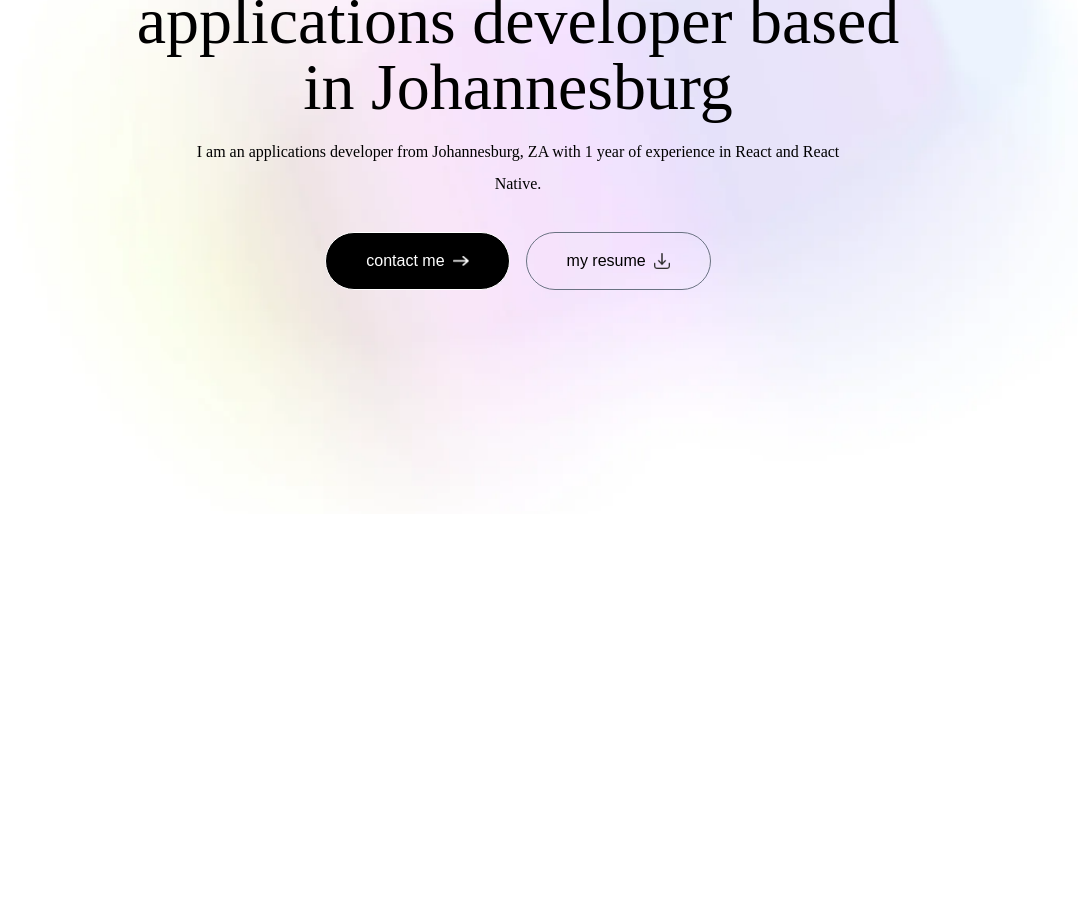
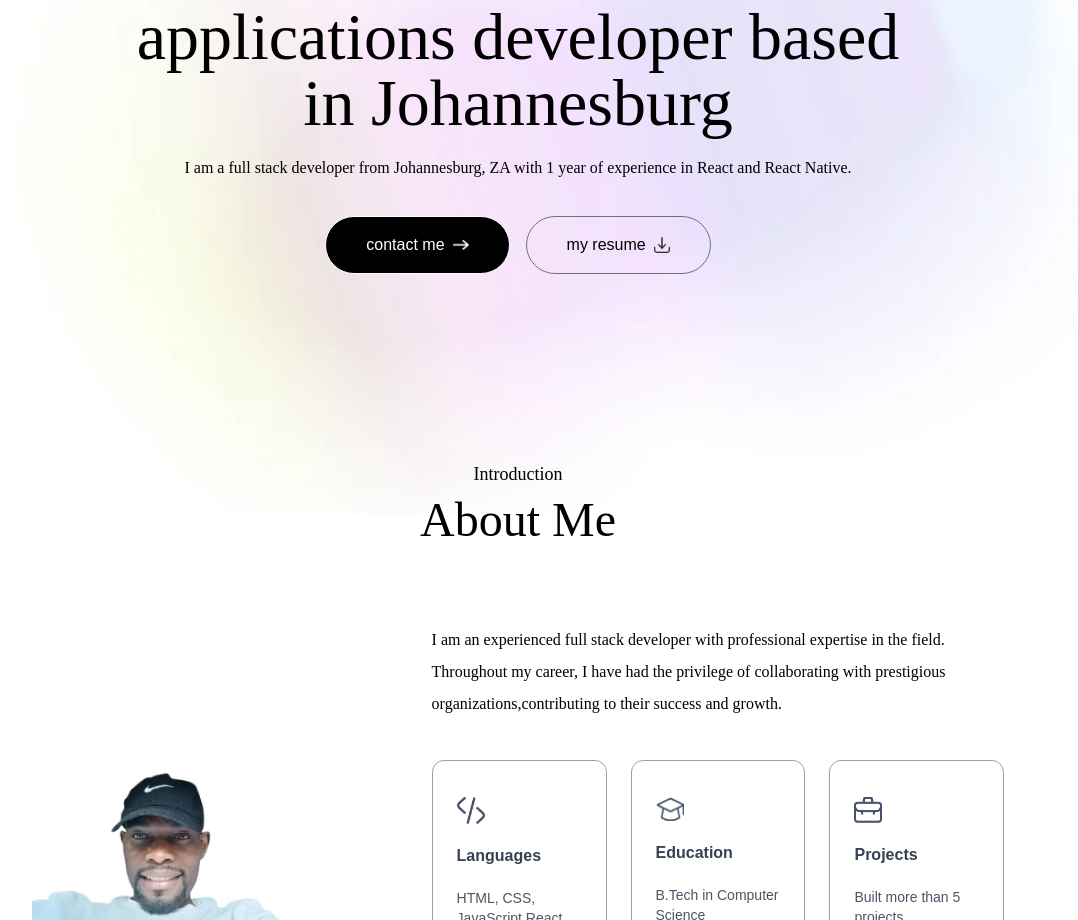
Before and after one commit to Khozacharles832/portfolio, a Next.js app: page / in a window 1280 px wide. Shown: the part 380-1300 px from the top of the page, without its empty margins (122-1200 px from the left). Before the commit the page ends 800 px from the top, so only its background shows below. Built offline with nearby package versions, Linux system fonts and the light colour scheme; a web font is replaced by a local one.

Commit message:
Create About section

```diff
--- /dev/null
+++ b/app/comoponents/About.jsx
@@ -0,0 +1,55 @@
+import { assets, infoList, toolsData } from "@/assets/assets";
+import Image from "next/image";
+import React from "react";
+
+const About = () => {
+  return (
+    <div id="about" className="w-full px-[12%] py-10 scroll-mt-20">
+      <h4 className="text-center mb-2 text-lg font-ovo">Introduction</h4>
+      <h2 className="text-center text-5xl font-ovo">About Me</h2>
+      <div className="flex w-full flex-col lg:flex-row items-center gap-20 my-20">
+        <div className="w-64 sm:w-80 rounded-3xl max-w-none">
+          <Image
+            src={assets.profile_img2}
+            alt="user"
+            className="w-full rounded-3xl"
+          />
+        </div>
+        <div className="flex-1">
+          <p className="mb-10 max-w-2xl font-ovo">
+            I am an experienced full stack developer with professional expertise
+            in the field. Throughout my career, I have had the privilege of
+            collaborating with prestigious organizations,contributing to their
+            success and growth.
+          </p>
+          <ul className="grid grid-cols-1 sm:grid-cols-3 gap-6 max-w-2xl">
+            {infoList.map(({ icon, iconDark, title, description }, index) => (
+              <li
+                className="border-[0.5px] border-gray-400 rounded-xl p-6 cursor-pointer hover:bg-lightHover hover:-translate-y-1 duration-500 hover:shadow-black"
+                key={index}
+              >
+                <Image src={icon} alt={title} className="w-7 mt-3" />
+                <h3 className="my-4 font-semibold text-gray-700">{title}</h3>
+                <p className="text-gray-600 text-sm">{description}</p>
+              </li>
+            ))}
+          </ul>
+
+          <h4 className="my-6 text-gray-700 font-ovo">Tools I Use</h4>
+          <ul className="flex items-center gap-3 sm:gap-5">
+            {toolsData.map((tool, index) => (
+              <li
+                className="flex items-center justify-center w-12 sm:w-14 aspect-square border border-gray-400 rounded-lg cursor-pointer hover:-translate-y-1 duration-500"
+                key={index}
+              >
+                <Image src={tool} alt="tool" className="w-5 sm:w-7" />
+              </li>
+            ))}
+          </ul>
+        </div>
+      </div>
+    </div>
+  );
+};
+
+export default About;
--- a/app/comoponents/Header.jsx
+++ b/app/comoponents/Header.jsx
@@ -16,7 +16,7 @@
         Web and Mobile applications developer based in Johannesburg
       </h1>
       <p className="max-w-2xl mx-auto font-ovo">
-        I am an applications developer from Johannesburg, ZA with 1 year of
+        I am a full stack developer from Johannesburg, ZA with 1 year of
         experience in React and React Native.
       </p>
       <div className="flex flex-col sm:flex-row items-center gap-4 mt-4">
--- a/app/globals.css
+++ b/app/globals.css
@@ -9,4 +9,8 @@
   --color-lightHover: #fcf4ff;
   --color-darkHover: #2a004a;
   --color-darkTheme: #11001f;
+
+  /* Shadows */
+  --shadow-black: 4px 4px 0 #000;
+  --shadow-white: 4px 4px 0 #fff;
 }
--- a/app/layout.js
+++ b/app/layout.js
@@ -18,11 +18,12 @@
 
 export default function RootLayout({ children }) {
   return (
-    <html
-      lang="en"
-      className={`${outfit.className} ${ovo.className}  antialiased leading-8 overflow-x-hidden`}
-    >
-      <body className="min-h-full flex flex-col">{children}</body>
+    <html lang="en" className="scroll-smooth">
+      <body
+        className={`${outfit.className} ${ovo.className}  antialiased leading-8 overflow-x-hidden`}
+      >
+        {children}
+      </body>
     </html>
   );
 }
--- a/app/page.js
+++ b/app/page.js
@@ -1,12 +1,14 @@
 "use client";
 import Header from "./comoponents/Header";
 import Navbar from "./comoponents/Navbar";
+import About from "./comoponents/About";
 
 export default function Home() {
   return (
     <>
       <Navbar />
       <Header />
+      <About />
     </>
   );
 }
```
